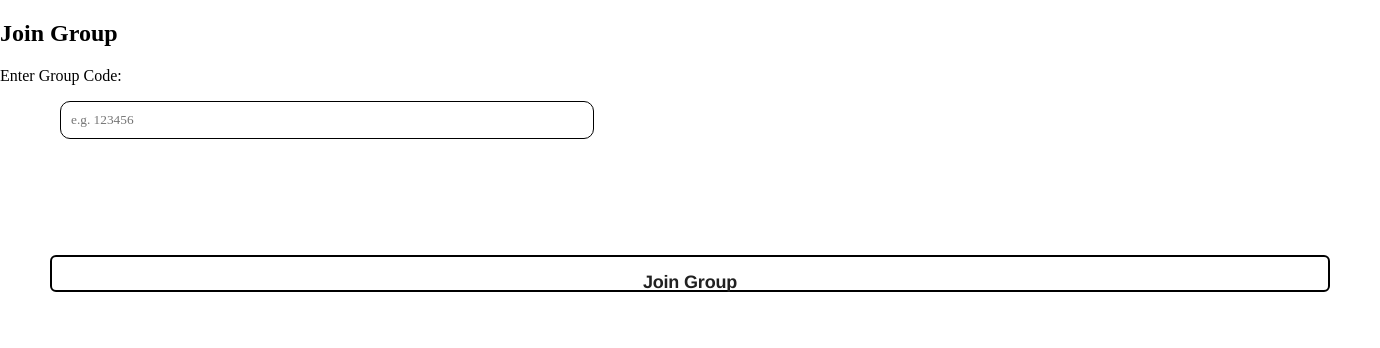
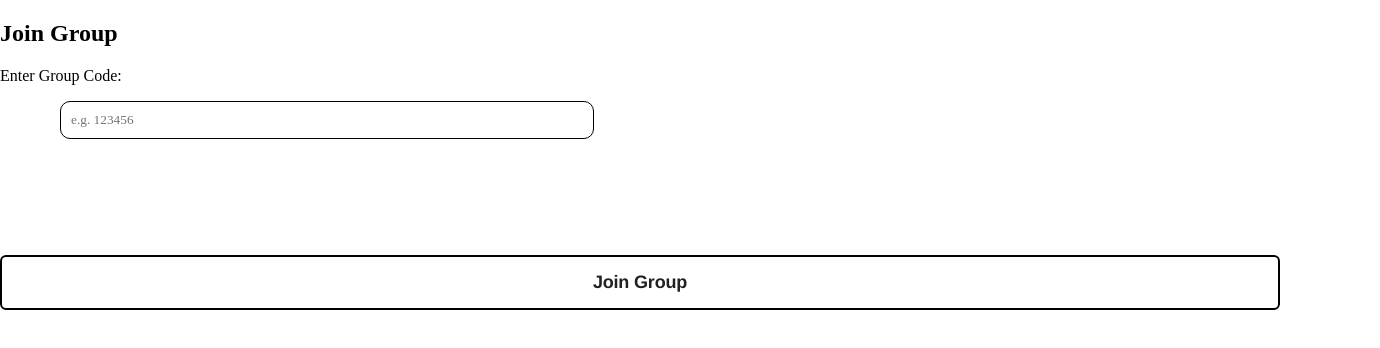
Before and after one commit to GT-WebDev-Group-Planning/group-planning-v1, a React (Create React App) app in the folder client/: page /joingroup in a window 1280 px wide. Shown: the top 348 px of the page, 1380 px wide, since content can reach past the window. Built offline with nearby package versions, Linux system fonts and the light colour scheme.

Commit message:
fixed styling on button

```diff
--- a/client/src/pages/join_group/group.css
+++ b/client/src/pages/join_group/group.css
@@ -11,7 +11,7 @@
     margin-bottom: 20px;
 }
 
-button {
+.group-button {
     font-size: 24px;
     margin: 50px;
     margin-top: 50px;
```
